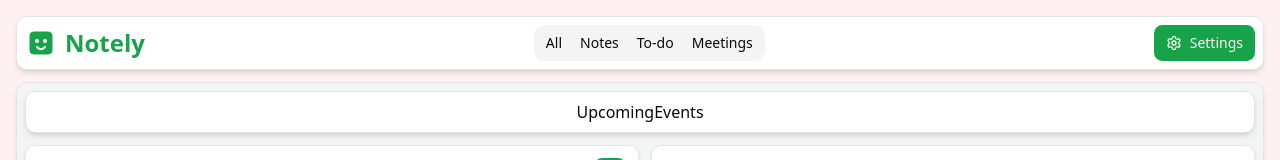
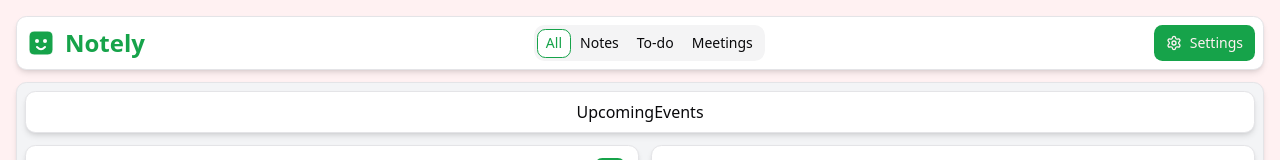
Before and after one commit to sivaram-37/notely, a Next.js app: page /all in a window 1280 px wide. Shown: the top 160 px of the page. Built offline with nearby package versions, Linux system fonts and the light colour scheme.

Commit message:
updated menuTab

```diff
--- a/components/navbar/menus-tab.tsx
+++ b/components/navbar/menus-tab.tsx
@@ -5,7 +5,7 @@ import Link from "next/link";
 import { cn } from "@/lib/utils";
 
 const tabs = [
-  { label: "All", href: "/" },
+  { label: "All", href: "/all" },
   { label: "Notes", href: "/notes" },
   { label: "To-do", href: "/to-do" },
   { label: "Meetings", href: "/meetings" },
@@ -18,7 +18,7 @@ const MenuTab = () => {
     <div className="flex flex-col gap-2">
       <div className="bg-muted text-muted-foreground inline-flex h-9 w-fit items-center justify-center rounded-lg p-[3px]">
         {tabs.map((tab) => {
-          const isActive = pathname === tab.href;
+          const isActive = pathname.startsWith(tab.href);
 
           return (
             <Link
```
